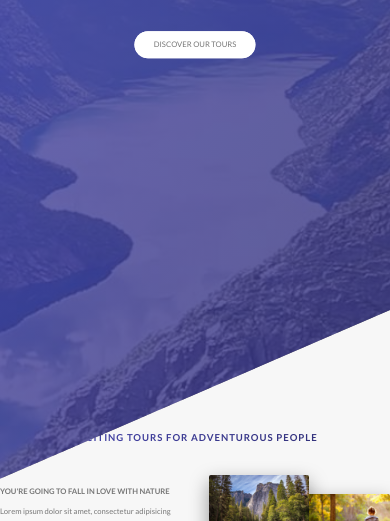
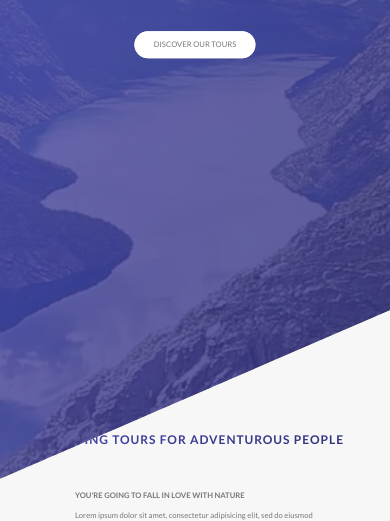
Before and after one commit to highflyer910/explorer, a website: page index.html in a window 390 px wide. Shown: the part 323-844 px from the top of the page. Drawn offline with Linux system fonts and the light colour scheme.

Commit message:
responsivness

```diff
--- a/sass/abstracts/_variables.scss
+++ b/sass/abstracts/_variables.scss
@@ -20,4 +20,5 @@ $default-font-size: 1.6rem;
 
 $grid-width: 114rem;
 $gutter-vertical: 8rem;
+$gutter-vertical-small: 6rem;
 $gutter-horizontal: 6rem;
--- a/sass/base/_typography.scss
+++ b/sass/base/_typography.scss
@@ -64,7 +64,7 @@ body{
   }
 
   @include respond(phone){
-     font-size: 2rem;
+     font-size: 2.5rem;
   }
 
   &:hover{
--- a/sass/layout/_grid.scss
+++ b/sass/layout/_grid.scss
@@ -5,7 +5,15 @@
 
 	&:not(:last-child){
 	  margin-bottom: $gutter-vertical;
+
+	  @include respond(tab-port){
+	     margin-bottom: $gutter-vertical-small;
+	  }
 	}
+
+	@include respond(tab-port){
+	     max-width: 50rem;
+	  }
 
 	@include clearfix;
 
@@ -14,6 +22,14 @@
 
 	  &:not(:last-child){
 	     margin-right: $gutter-horizontal;
+
+	     @include respond(tab-port){
+	     margin-bottom: $gutter-vertical-small;
+	  }
+	}
+
+	  @include respond(tab-port){
+	     width: 100% !important;
 	  }
 	}
 
```
Also changed, not shown: css/style.css.
